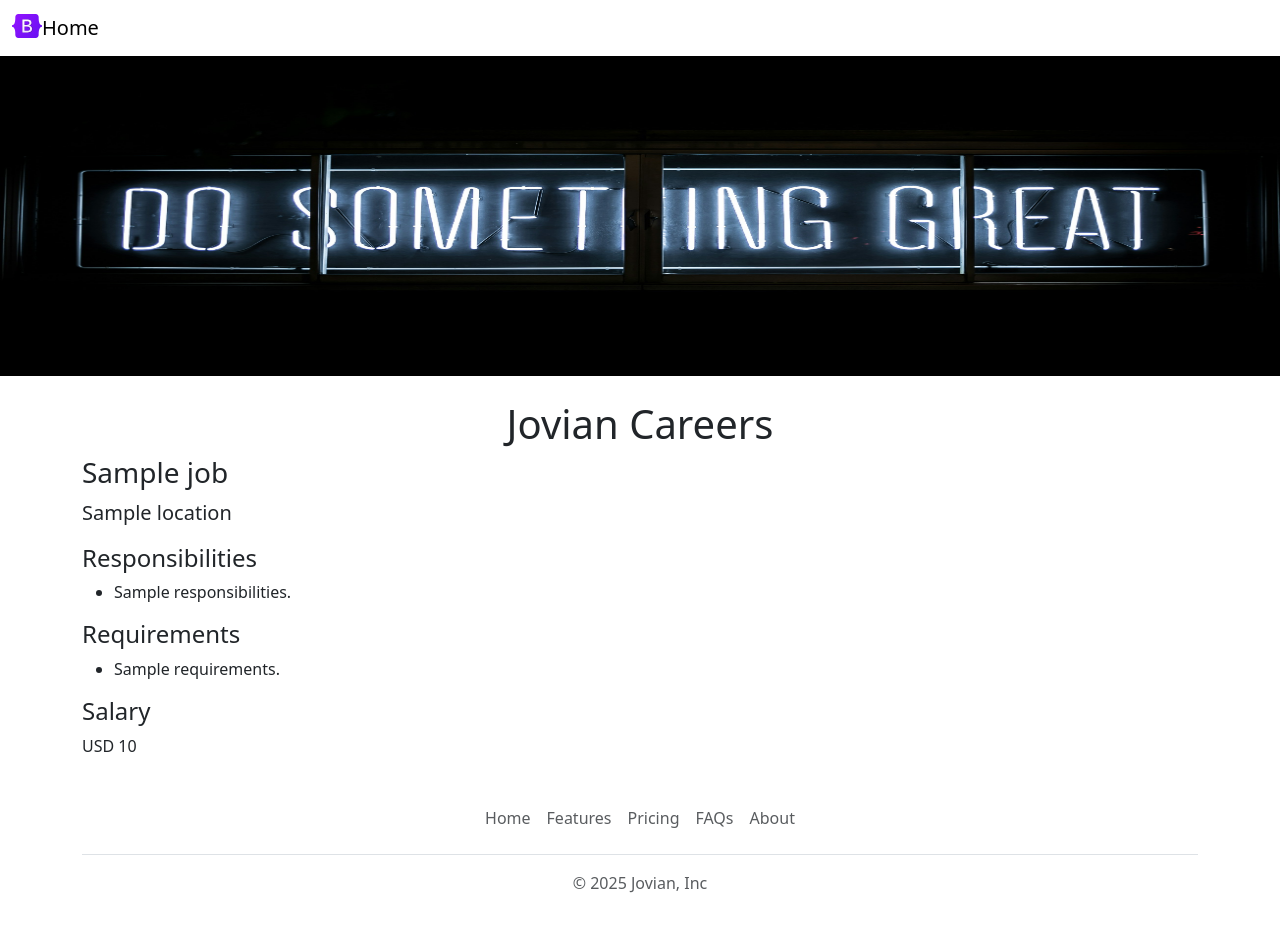
After one commit to Venukumar975/python-web-dev-v2, a Flask app: template templates/jobpage.html in a window 1280 px wide. The commit adds this page. Run offline with Flask 3, Linux system fonts and the light colour scheme; the template is opened without the code that fills it: most values are stand-ins (such as "Sample title", 1, 10 or a date in 2020).

Commit message:
Added dynamic pages for each job

```diff
--- a/app.py
+++ b/app.py
@@ -1,41 +1,25 @@
 from flask import Flask , render_template,jsonify
-from database import load_jobs_from_db
+from database import load_jobs_from_db,load_job_from_db
 app = Flask(__name__)
-JOBS = [
-  {
-    'id':1,
-    'title':'Data Analyst',
-    'location':'Bengaluru,India',
-    'salary':'Rs. 10,00,000'
-  },{
-  'id':2,
-  'title':'Data Scientist',
-  'location':'Delhi,India',
-  'salary':'Rs. 15,00,000'
-  },
-  {
-    'id':3,
-    'title':'Frontend Engineer',
-    'location':'Remote',
-    'salary':'Rs. 12,00,000'
-  },
-  {
-    'id':4,
-    'title':'Backend Engineer',
-    'location':'San Francisco,USA',
-    'salary': '$180,000'
-  }
-]
 
 @app.route('/')
 def hello_world():
   jobs = load_jobs_from_db()
-  return render_template("home.html",jobs = jobs,company_name ='Jovian')
+  return render_template("home.html",jobs = jobs)
 
 @app.route('/api/jobs')
 def list_jobs():
   jobs = load_jobs_from_db()
   return jsonify(jobs)
 
+@app.route('/job/<id>')
+def show_job(id):
+  job = load_job_from_db(id)
+  if not job:
+    return "not found",404
+  return render_template("jobpage.html",job = job)
+
+
+
 if __name__ == "__main__":
   app.run(host = "0.0.0.0",debug = True)
--- /dev/null
+++ b/templates/banner.html
@@ -0,0 +1,8 @@
+<style>
+  #banner{
+    width: 100%;
+    height: 320px;
+    margin-bottom : 16px;
+  }
+</style>
+      <img class = 'img-fluid' id = "banner"  src = "/static/banner.jpg">
--- /dev/null
+++ b/templates/bootstrap.html
@@ -0,0 +1,3 @@
+<meta charset="utf-8">
+<meta name="viewport" content="width=device-width, initial-scale=1">
+<link href="https://cdn.jsdelivr.net/npm/bootstrap@5.3.8/dist/css/bootstrap.min.css" rel="stylesheet" integrity="sha384-sRIl4kxILFvY47J16cr9ZwB07vP4J8+LH7qKQnuqkuIAvNWLzeN8tE5YBujZqJLB" crossorigin="anonymous"/>
--- a/templates/jobitem.html
+++ b/templates/jobitem.html
@@ -11,7 +11,7 @@
    </div>
    {% endif %}
          <div class = "col-3">
-           <button type="button" class="btn btn-outline-primary">Apply</button>
+           <a href = "/job/{{job['id']}}" type="button" class="btn btn-outline-primary">Apply</a>
          </div>
 
 </div>
--- /dev/null
+++ b/templates/jobpage.html
@@ -0,0 +1,39 @@
+<!DOCTYPE html>
+<html>
+  <head>
+    <title>
+      {{ job.title }} - Jovian Careers
+    </title>
+    {% include "bootstrap.html" %}
+
+  </head>
+  <body>
+    {% include "nav.html" %}
+    {% include "banner.html" %}
+    <div class = "container">
+      <h1 class = "text-center mt-2 mb - 4"> Jovian Careers</h1>
+      <h3 class = "mb-2">{{job.title}}</h3>
+      <p class = " lead mt - 0">{{job.location}}</p>
+      <h4>Responsibilities</h4>
+      <ul>
+        {% for line in job.responsibilities.split(".") %}
+          {% if line|length > 0 %}
+            <li>{{ line.strip() }}.</li>
+          {% endif %}
+        {% endfor %}
+      </ul>
+      <h4>Requirements</h4>
+      <ul>
+        {% for line in job.requirements.split(".") %}
+           {% if line|length > 0 %}
+             <li>{{ line.strip() }}.</li>
+          {% endif %}
+        {% endfor %}
+      </ul>
+      <h4>Salary</h4>
+      <p>{{job.currency}} {{job.salary}}</p>
+    </div>
+
+    {% include "footer.html" %}
+  </body>
+</html>
--- a/templates/nav.html
+++ b/templates/nav.html
@@ -1,9 +1,7 @@
 <nav class="navbar shadow-sm fixed-top bg-white">
   <div class="container-fluid">
-    <a class="navbar-brand" href="#">
-      <img src="/static/logo.svg" alt="Logo" width="30" height="24" class="d-inline-block align-text-top">
-      Jovian
-    </a>
+    <a class="navbar-brand" href="/">
+      <img src="/static/logo.svg" alt="Logo" width="30" height="24" class="d-inline-block align-text-top">Home</a>
   </div>
 </nav>
 <div style = "height:56px;">
```
Also changed, not shown: database.py (+9 -0 lines), templates/home.html (+4 -13 lines).
